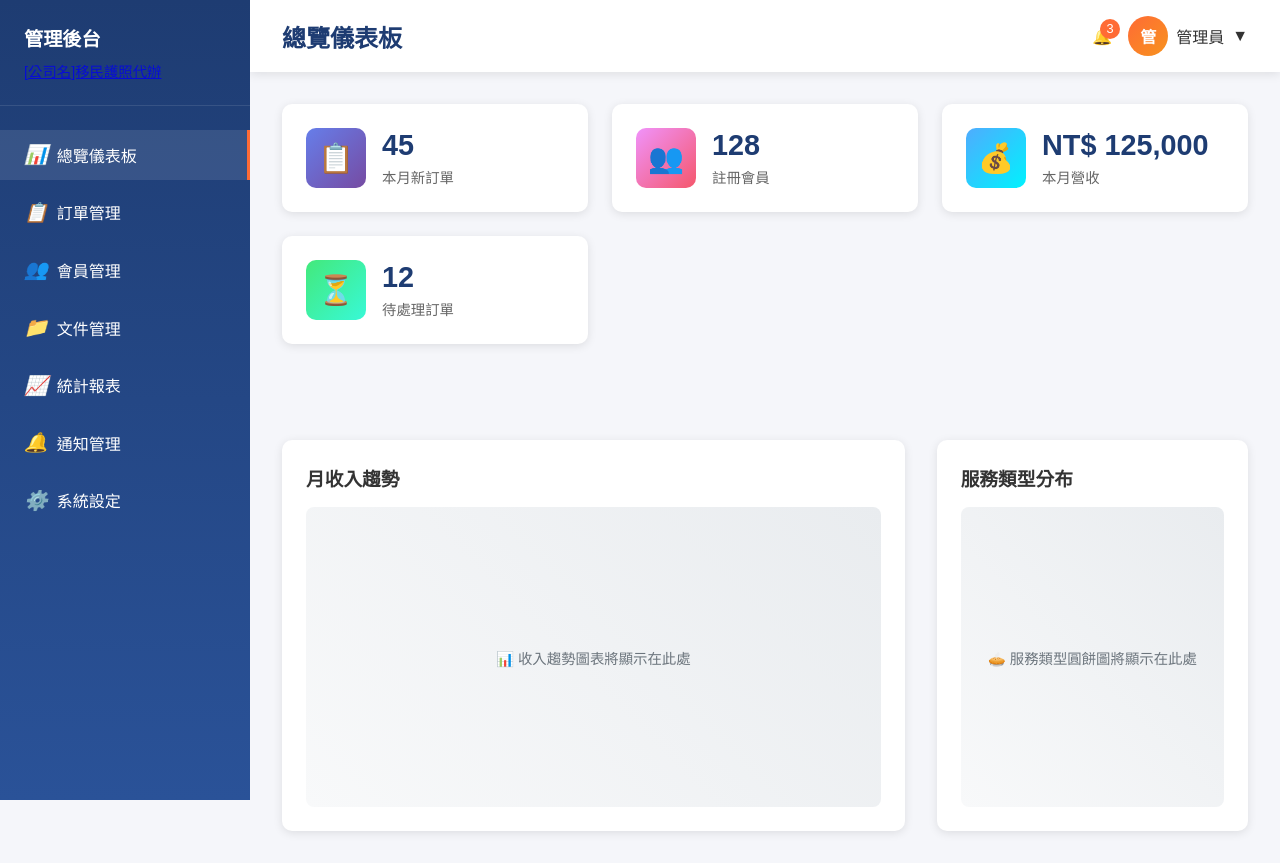
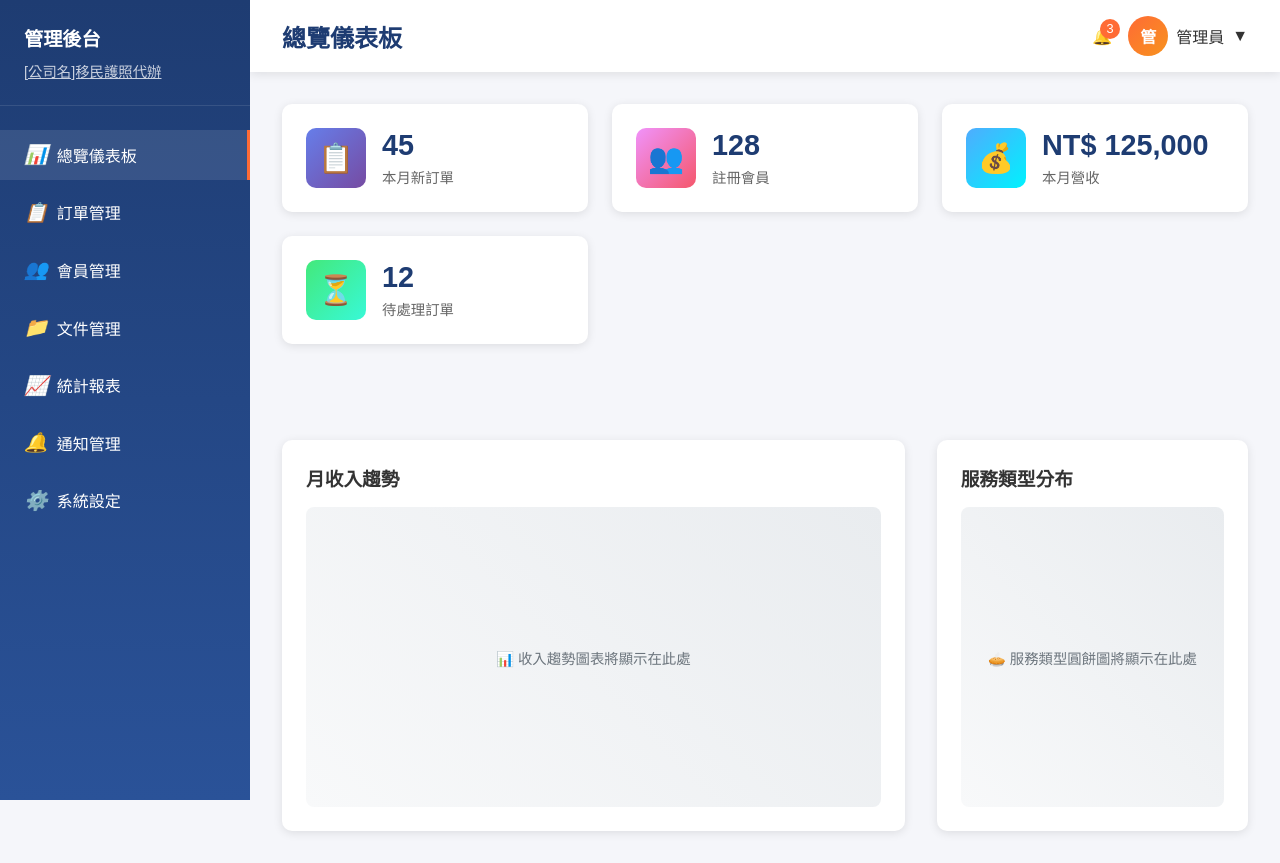
Before and after one commit to cyan92128505/travel_pod, a plain HTML site: page docs/admin.html in a window 1280 px wide. Drawn offline with Linux system fonts and the light colour scheme.

Commit message:
feat: update admin.html

```diff
--- a/docs/admin.html
+++ b/docs/admin.html
@@ -45,6 +45,10 @@
         .sidebar-header p {
             font-size: 0.9rem;
             opacity: 0.8;
+        }
+
+        .sidebar-header p a {
+            color: #f5f6fa;
         }
 
         .sidebar-menu {
@@ -516,7 +520,7 @@
     <div class="sidebar" id="sidebar">
         <div class="sidebar-header">
             <h3>管理後台</h3>
-            <p><a href="/">[公司名]移民護照代辦</a></p>
+            <p><a href="/travel_pod/">[公司名]移民護照代辦</a></p>
         </div>
         <ul class="sidebar-menu">
             <li><a href="#dashboard" class="active" onclick="showSection('dashboard')"><i>📊</i>總覽儀表板</a></li>
```
